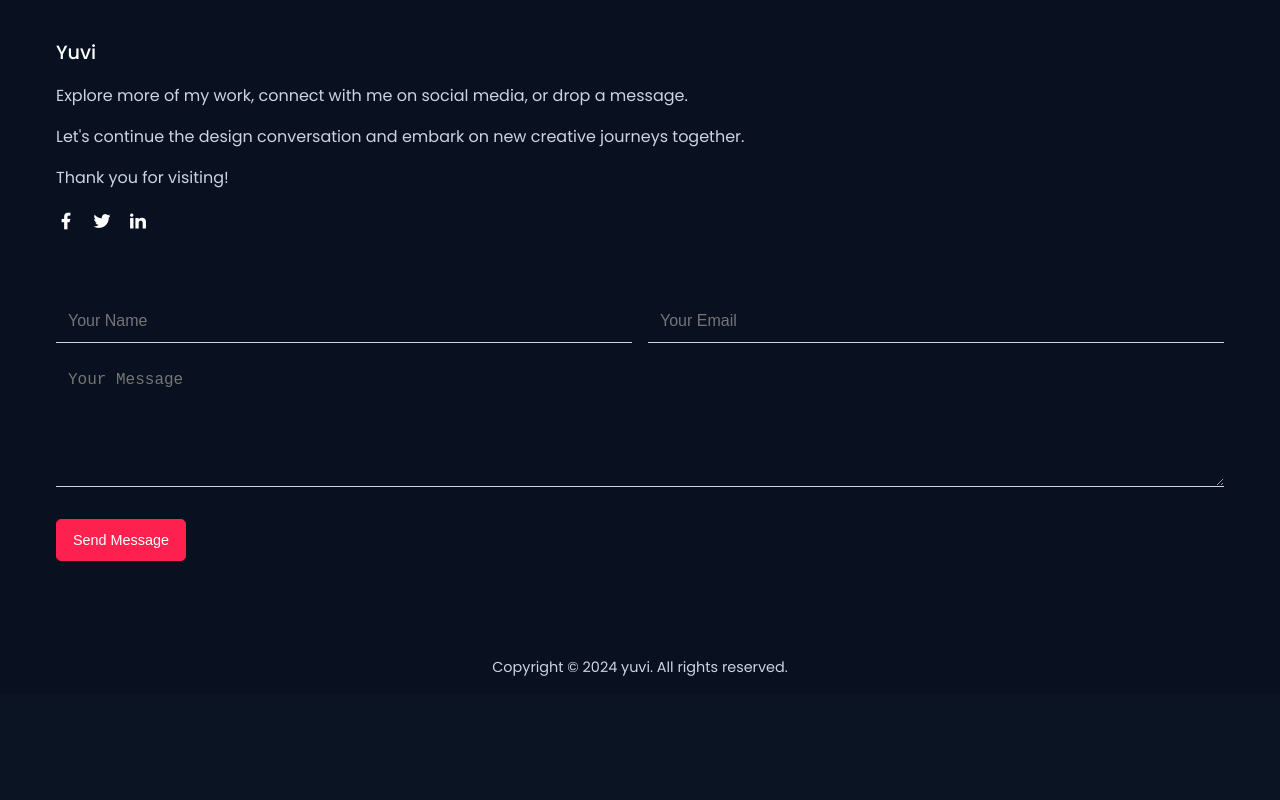
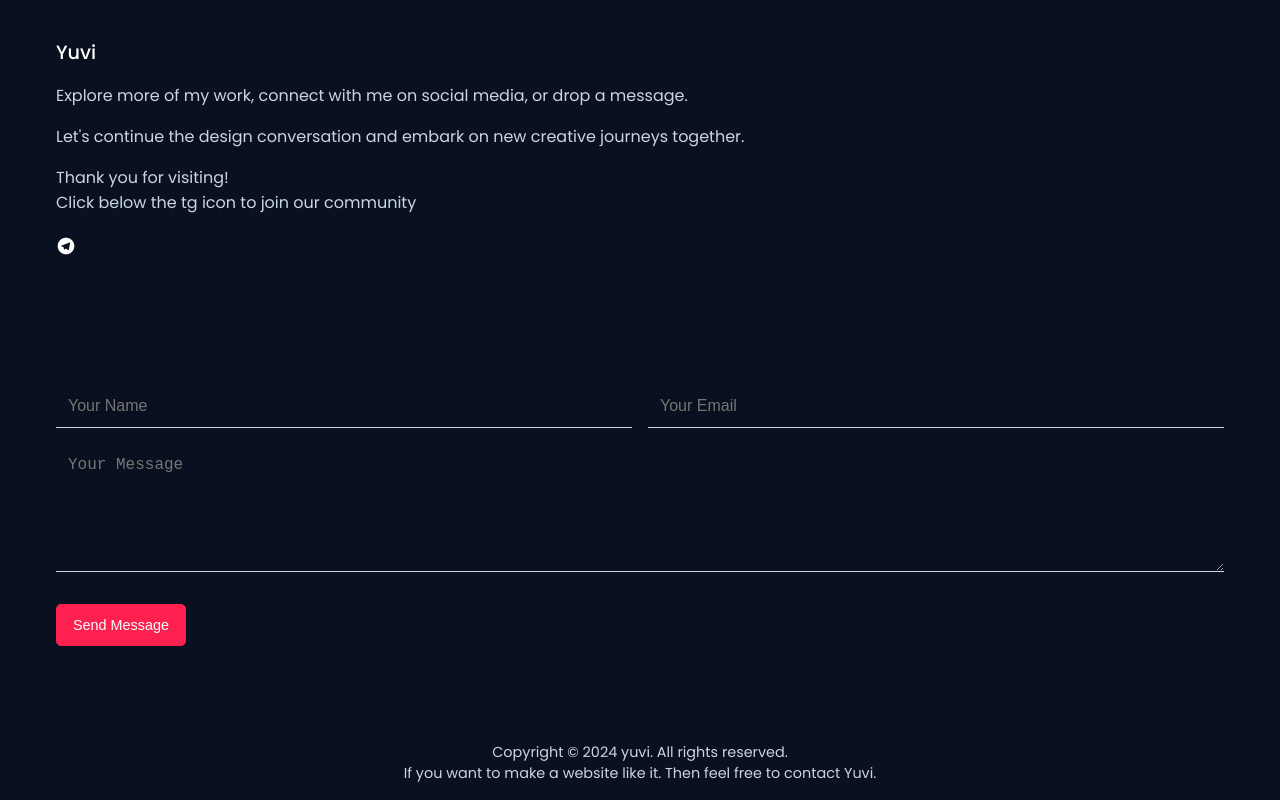
Before and after one commit to yuvraj-singh-001/tg, a plain HTML site: page index.html in a window 1280 px wide. Shown: the part 7781-8581 px from the top of the page. Before the commit the page ends 8475 px from the top, so only its background shows below. Drawn offline with nearby package versions, Linux system fonts and the light colour scheme; a script that the page names is missing.

Commit message:
Update index.html

```diff
--- a/index.html
+++ b/index.html
@@ -638,6 +638,10 @@ nav {
   font-size: 1.25rem;
   color: var(--white);
   transition: 0.3s;
+   animation: hover1 3s infinite 5s;
+  border-radius: 50%;
+  height: 90px;
+  width:90px;
 }
 
 .footer__socials a:hover {
@@ -1150,11 +1154,12 @@ nav {
               Let's continue the design conversation and embark on new creative
               journeys together.
             </p>
-            <p>Thank you for visiting!</p>
+            <p>Thank you for visiting!
+            <br> Click below the tg icon to join our community  </p>
             <div class="footer__socials">
-              <a href="#"><i class="ri-facebook-fill"></i></a>
-              <a href="#"><i class="ri-twitter-fill"></i></a>
-              <a href="#"><i class="ri-linkedin-fill"></i></a>
+              <a href="http://t.me/soulofhackersdiscussion"><i class="ri-telegram-fill"></i></a>
+             <!-- <a href="#"><i class="ri-twitter-fill"></i></a>
+              <a href="#"><i class="ri-linkedin-fill"></i></a>-->
             </div>
           </div>
           <div class="footer__form">
@@ -1177,7 +1182,8 @@ nav {
         </div>
       </div>
       <div class="footer__bar">
-        Copyright © 2024 yuvi. All rights reserved.
+        Copyright © 2024 yuvi. All rights reserved.<br>
+        If you want to make a website like it. Then feel free to contact Yuvi.
       </div>
     </footer>
 
```
